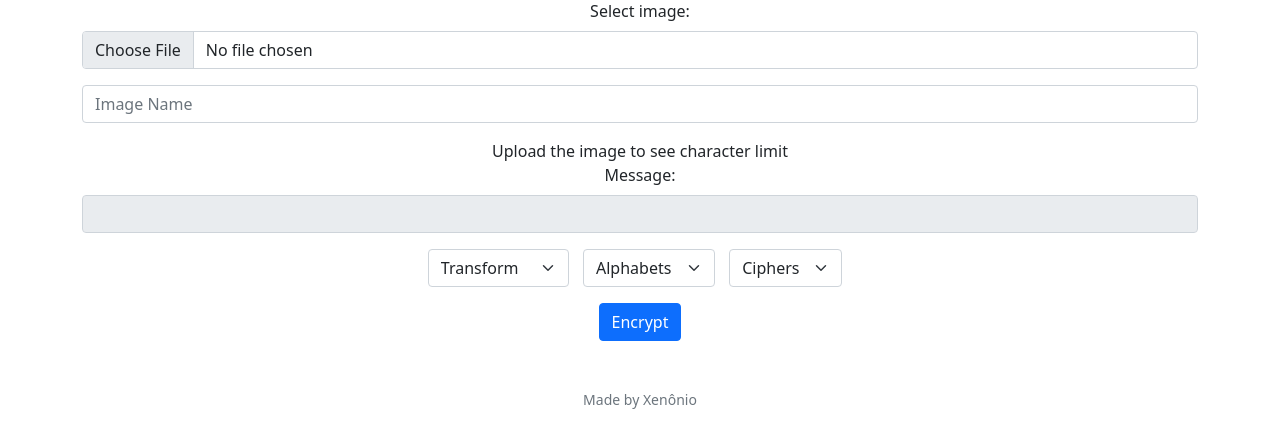
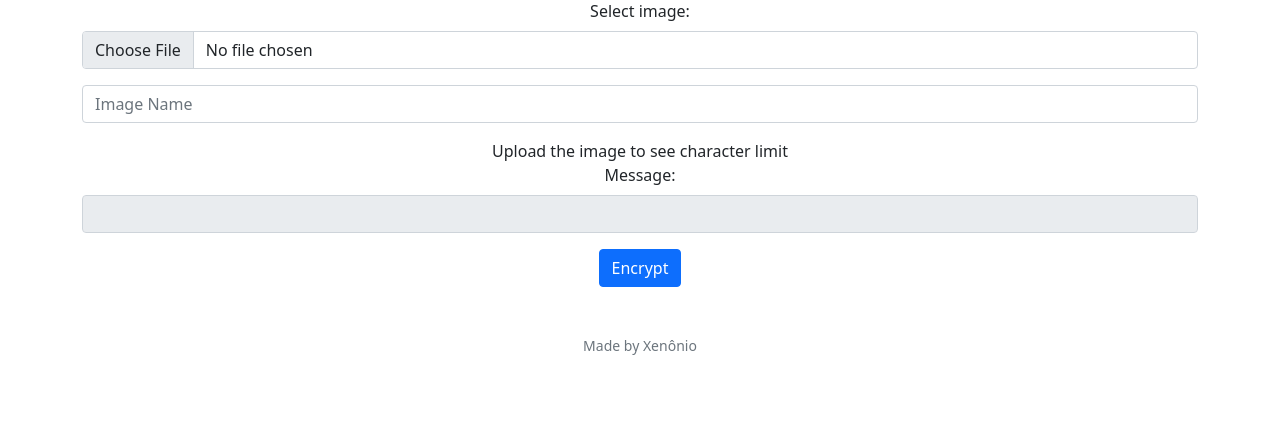
Before and after one commit to Xennonio/steganollamaphy, a Flask app: page /encrypt in a window 1280 px wide. Shown: the part 107-555 px from the top of the page. Run offline with Flask 3, Linux system fonts and the light colour scheme; some libraries are stand-ins or nearby versions.

Commit message:
change of plans: removal of encryptions

```diff
--- a/app.py
+++ b/app.py
@@ -3,7 +3,7 @@ from flask import Flask, render_template, request, redirect, session, jsonify
 from PIL import Image
 
 # Import cryptography functions from another file
-from llamanographer import encryptimg, decryptimg, text_to_binary, replace
+from llamanographer import encryptimg, decryptimg, text_to_binary
 
 # Create a Flask web application
 app = Flask(__name__, static_url_path='/static')
@@ -35,19 +35,10 @@ def encrypt():
 
     # Check if the request method is POST
     if request.method == 'POST':
-        # Open the files from the request
+        # Get the responses from the request
         image = Image.open(request.files['img'])
         filename = request.form.get('filename')
-        encoding = request.form.get('encoding')
         message = request.form.get('msg')
-
-        # Use the chosen encoding
-        if encoding == 'replace':
-            casesensitivity_ = request.form.get('option')
-            find_ = request.form.get('find')
-            replace_ = request.form.get('replace')
-
-            message = replace(message, find_, replace_, casesensitivity_)
 
         # Convert the message to binary and encrypt image with the binary message
         binary_message = text_to_binary(message)
@@ -85,7 +76,7 @@ def decrypt():
             print('error')
             redirect('/')
 
-        # Open the files from the request
+        # Get the responses from the request
         image = Image.open(request.files['img'])
         textsize = int(request.form.get('textsize'))
 
--- a/templates/encrypt.html
+++ b/templates/encrypt.html
@@ -59,87 +59,6 @@
             </script>
 
         </div>
-        <div class="mb-3">
-            <div style="display: inline-block;margin-right: 10px;">
-                <select class="form-select mx-auto w-auto" id="encoding1" name="encoding1">
-                    <option disabled selected>Transform</option>
-                    <option value="replace">Replace</option>
-                    <option value="transform2">Transform 2</option>
-                    <option value="transform3">Transform 3</option>
-                </select>
-            </div>
-            <div style="display: inline-block;margin-right: 10px;">
-                <select class="form-select mx-auto w-auto" id="encoding2" name="encoding2">
-                    <option disabled selected>Alphabets</option>
-                    <option value="alphabet1">Alphabet 1</option>
-                    <option value="alphabet2">Alphabet 2</option>
-                    <option value="alphabet3">Alphabet 3</option>
-                </select>
-            </div>
-            <div style="display: inline-block;margin-right: 10px;">
-                <select class="form-select mx-auto w-auto" id="encoding3" name="encoding3">
-                    <option disabled selected>Ciphers</option>
-                    <option value="cipher1">Cipher 1</option>
-                    <option value="cipher2">Cipher 2</option>
-                    <option value="cipher3">Cipher 3</option>
-                </select>
-            </div>
-        </div>
-        <div id="Encoding1" class="hidden mb-3">
-            <div class="mb-3">
-                <input autocomplete="off" type="text" id="find" name="find" placeholder="Find" required class="form-control">
-            </div>
-            <div class="mb-3">
-                <input autocomplete="off" type="text" id="replace" name="replace" placeholder="Replace" required class="form-control">
-            </div>
-            <div>
-                <p>Case Sensitivity</p>
-                <input class="form-check-input" type="radio" name="option" id="option1" value="Yes">
-                <label class="form-check-label" for="option1">
-                    Yes
-                </label>
-            </div>
-            <div>
-                <input class="form-check-input" type="radio" name="option" id="option2" value="No" checked>
-                <label class="form-check-label" for="option2">
-                    No
-                </label>
-            </div>
-        </div>
-
-        <!--
-            <div id="encoding x" class="hidden mb-3">This is Encoding x</div>
-        -->
-
-        <script>
-            // Get a reference to the select element
-            var selectElement = document.getElementById("encoding1");
-
-            // Get references to the div elements you want to show/hide
-            var Encoding1 = document.getElementById("Encoding1");
-
-
-            // Hide all div elements initially
-            Encoding1.style.display = "none";
-
-
-            // Add an event listener to the select element
-            selectElement.addEventListener("change", function () {
-                // Restart all div elements
-                Encoding1.style.display = "none";
-
-                // Get the selected option
-                var selectedOption = selectElement.value;
-
-                // Show the corresponding div element based on the selected option
-                if (selectedOption === "replace") {
-                    Encoding1.style.display = "block";
-                } /*else if (selectedOption === "encoding2") {
-                    Encoding2.style.display = "block";
-                }*/
-            });
-        </script>
-
         <button class="btn btn-primary" type="submit">Encrypt</button>
     </form>
 {% endblock %}
```
Also changed, not shown: llamanographer.py (+0 -9 lines), requirements.txt (+1 -10 lines).
